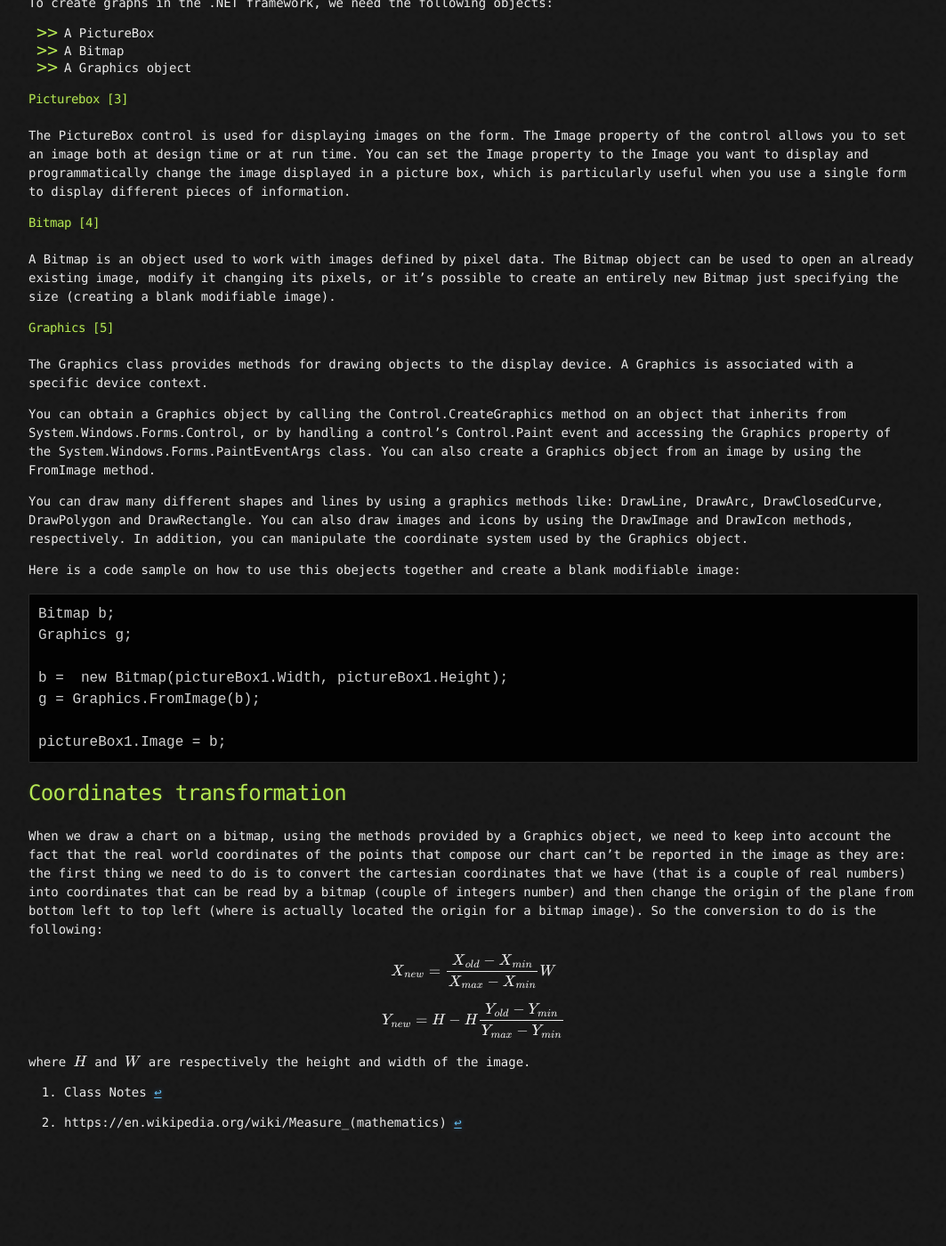
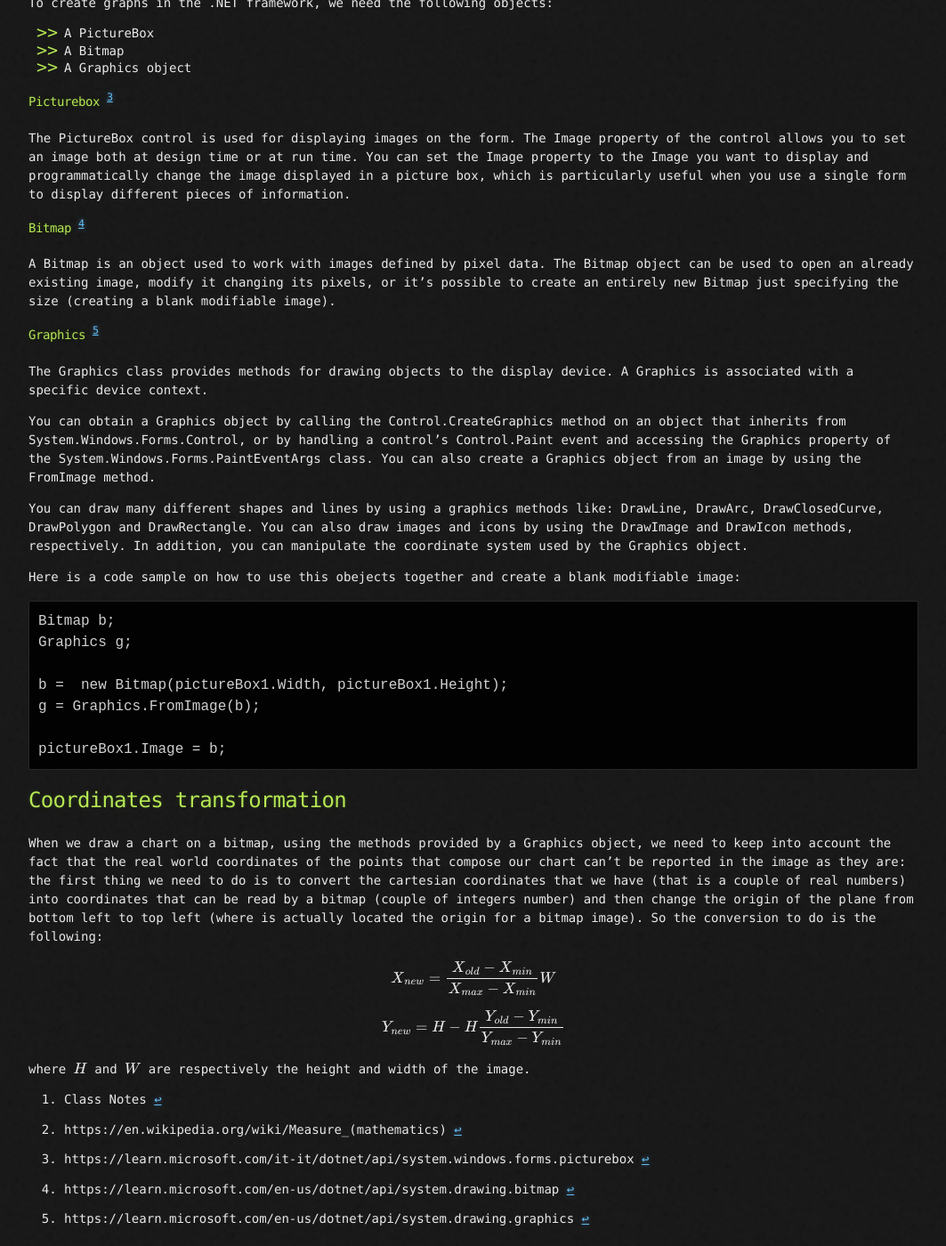
Before and after one commit to Videars/Statistics, a Jekyll site: the page built from Week4/Research.md, in a window 1280 px wide and 1400 px high, scrolled down 3440 px. Shown: the whole window at 89% size, without its empty margins (108-1171 px from the left). Built offline with Jekyll 4.4.1, drawn with Linux system fonts in a browser that asks for light colours; our own code applies the rules of GitHub Pages for plain Markdown files; formulas are drawn with MathJax 3; before the commit the page ends 4731 px from its top, so only the background shows below that.

Commit message:
Update Research.md

```diff
--- a/Week4/Research.md
+++ b/Week4/Research.md
@@ -108,16 +108,16 @@ To create graphs in the .NET framework, we need the following objects:
 + A Bitmap
 + A Graphics object
 
-#### Picturebox [3]
+#### Picturebox [^3]
 
 The PictureBox control is used for displaying images on the form. The Image property of the control allows you to set an image both at design time or at run time.
 You can set the Image property to the Image you want to display and programmatically change the image displayed in a picture box, which is particularly useful when you use a single form to display different pieces of information.
 
-#### Bitmap [4]
+#### Bitmap [^4]
 
 A Bitmap is an object used to work with images defined by pixel data. The Bitmap object can be used to open an already existing image, modify it changing its pixels, or it's possible to create an entirely new Bitmap just specifying the size (creating a blank modifiable image).
 
-#### Graphics [5]
+#### Graphics [^5]
 
 The Graphics class provides methods for drawing objects to the display device. A Graphics is associated with a specific device context.
 
```
